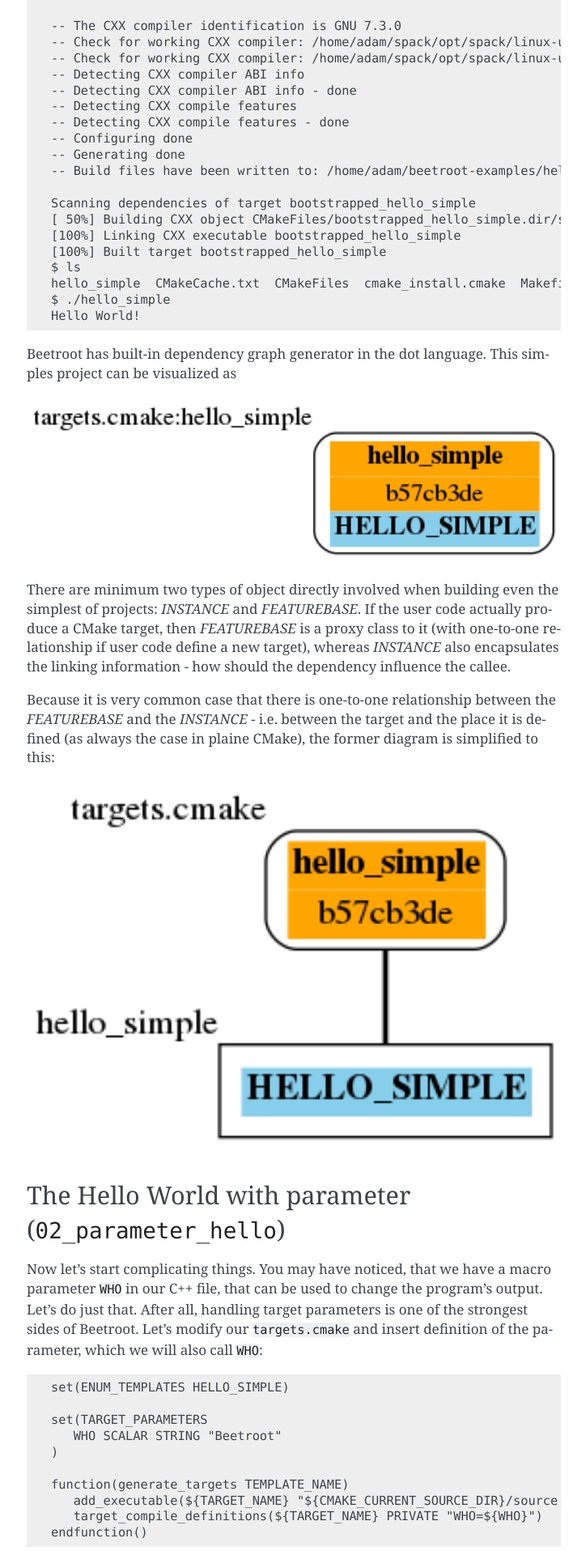
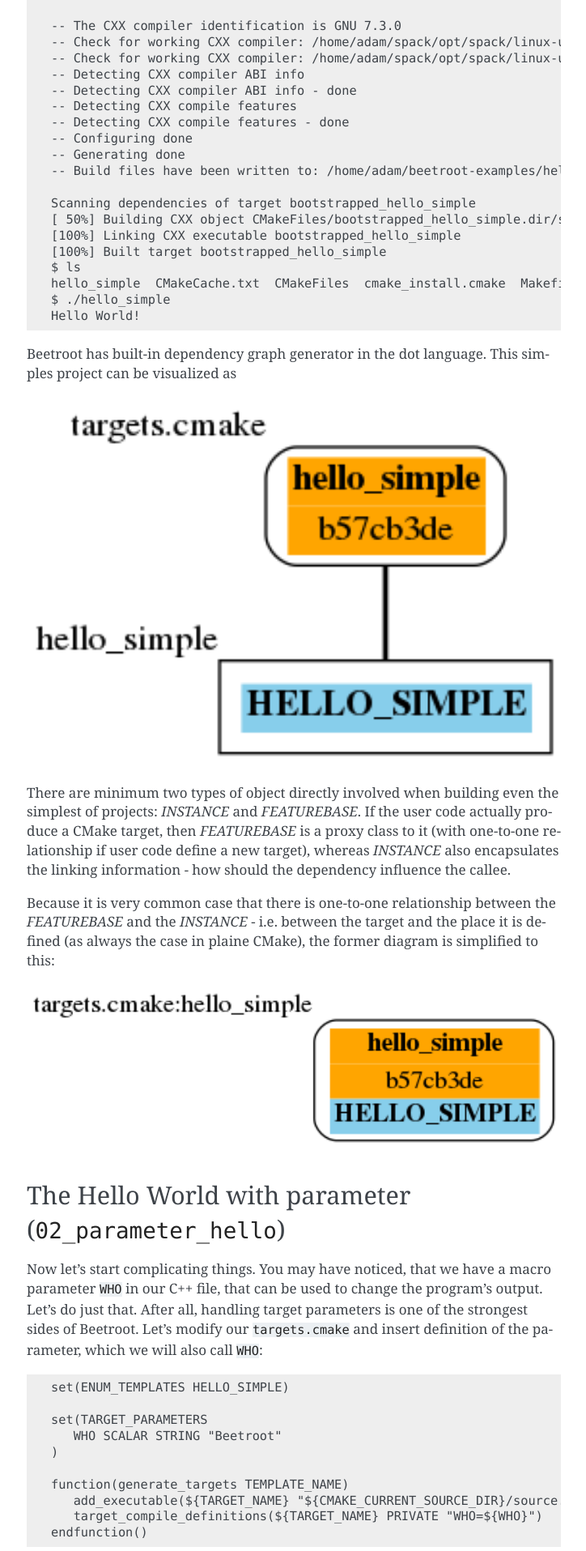
Before and after one commit to beetroot-project/documentation, a Sphinx documentation site: the page built from docs/start/start.rst, in a window 1280 px wide. Shown: the part 2764-4679 px from the top of the page at 81% size, without its empty margins (387-1111 px from the left). Built offline with Sphinx 7.4.7, drawn with Linux system fonts in a browser that asks for light colours.

Commit message:
Fixes order of graphs

```diff
--- a/docs/start/start.rst
+++ b/docs/start/start.rst
@@ -132,7 +132,7 @@ We compile it as usual::
 
 Beetroot has built-in dependency graph generator in the dot language. This simples project can be visualized as
 
-.. image:: simplest_hello.png
+.. image:: 01_simplest_hello.png
   :width: 700
   :alt: Build tree of `build_target(HELLO_SIMPLE)`. Orange is `FEATUREBASE` with first title row showing target name and its internal ID. Blue is `INSTANCE` with title row showing its internal ID.
 
```
Also changed, not shown: docs/start/01_simplest_hello.png (added), docs/start/01_simplest_hello_compact.png, docs/start/simplest_hello.png (deleted).
